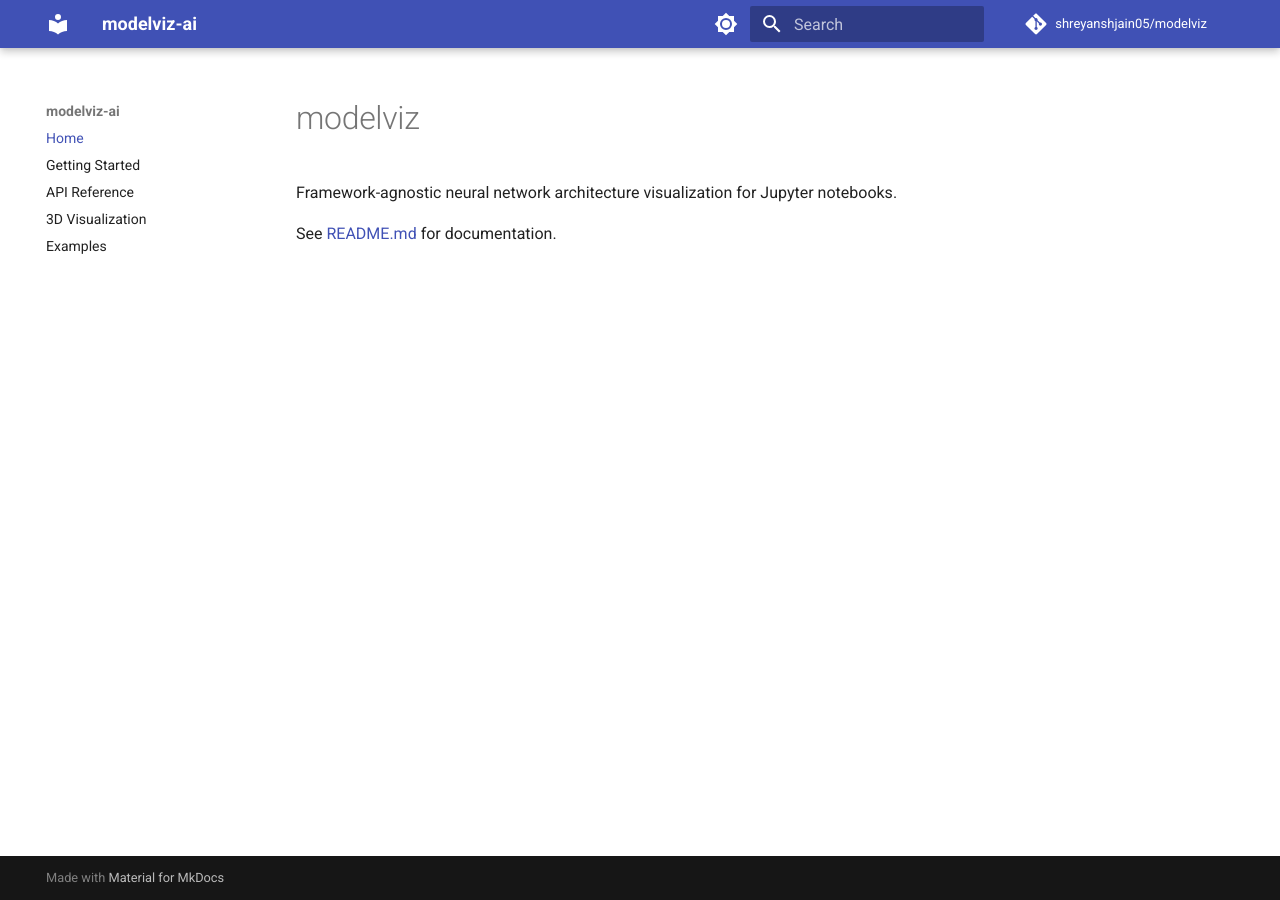
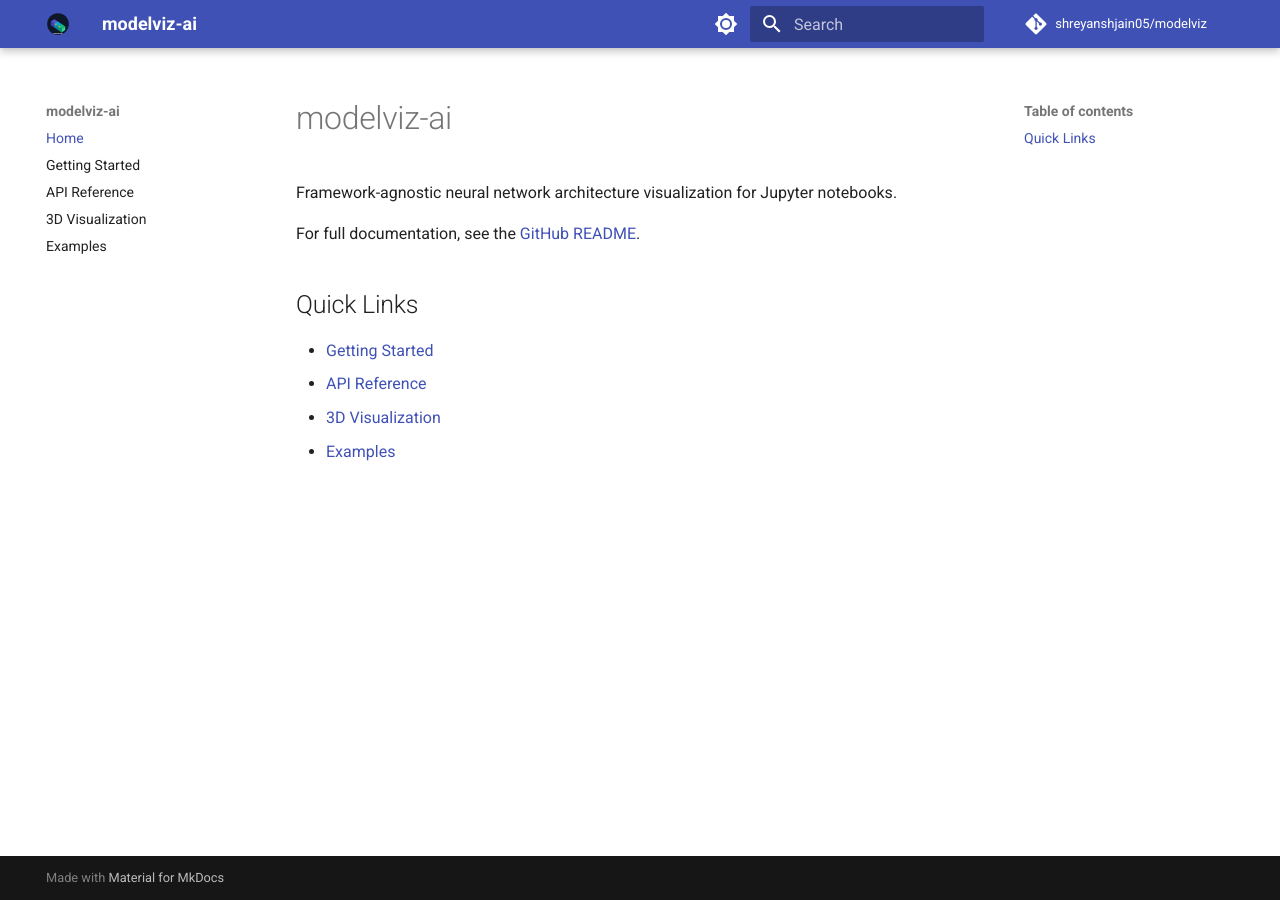
Before and after one commit to shreyanshjain05/modelviz, an MkDocs documentation site: the page built from docs/index.md, in a window 1280 px wide. Built offline with MkDocs 1.6.1 and Material for MkDocs 9.7.7, drawn with Linux system fonts in a browser that asks for light colours; comment, search, counter and statistics services are not loaded.

Commit message:
fix docs index and add navbar logo

```diff
--- a/docs/index.md
+++ b/docs/index.md
@@ -1,5 +1,12 @@
-# modelviz
+# modelviz-ai
 
 Framework-agnostic neural network architecture visualization for Jupyter notebooks.
 
-See [README.md](../README.md) for documentation.
+For full documentation, see the [GitHub README](https://github.com/shreyanshjain05/modelviz).
+
+## Quick Links
+
+- [Getting Started](getting-started.md)
+- [API Reference](api.md)
+- [3D Visualization](threejs.md)
+- [Examples](examples.md)
--- a/mkdocs.yml
+++ b/mkdocs.yml
@@ -7,6 +7,8 @@ repo_name: shreyanshjain05/modelviz
 
 theme:
   name: material
+  logo: assets/logo.svg
+  favicon: assets/logo.svg
   palette:
     - media: "(prefers-color-scheme: light)"
       scheme: default
```
